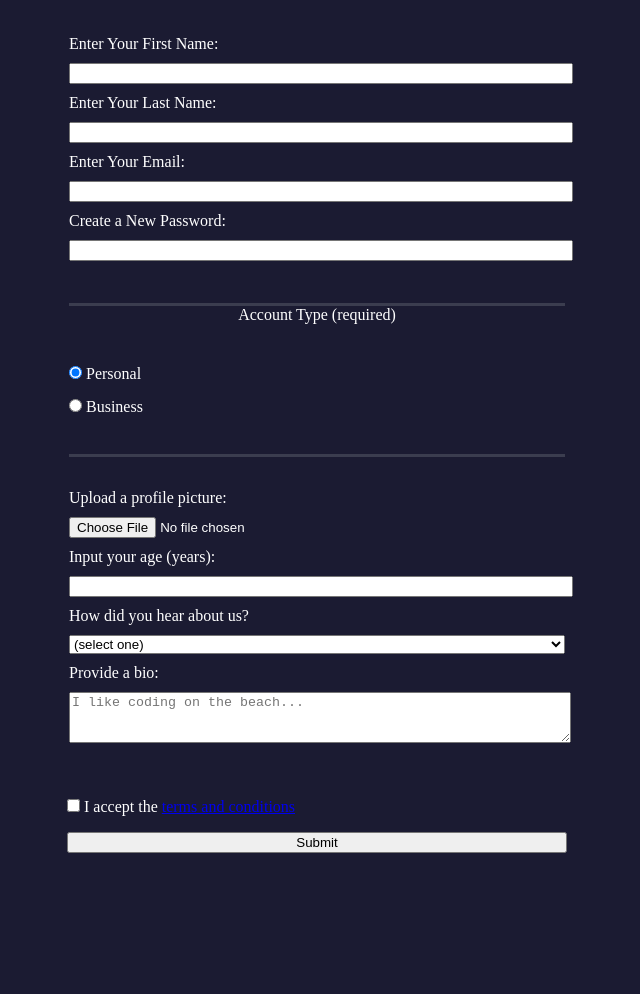
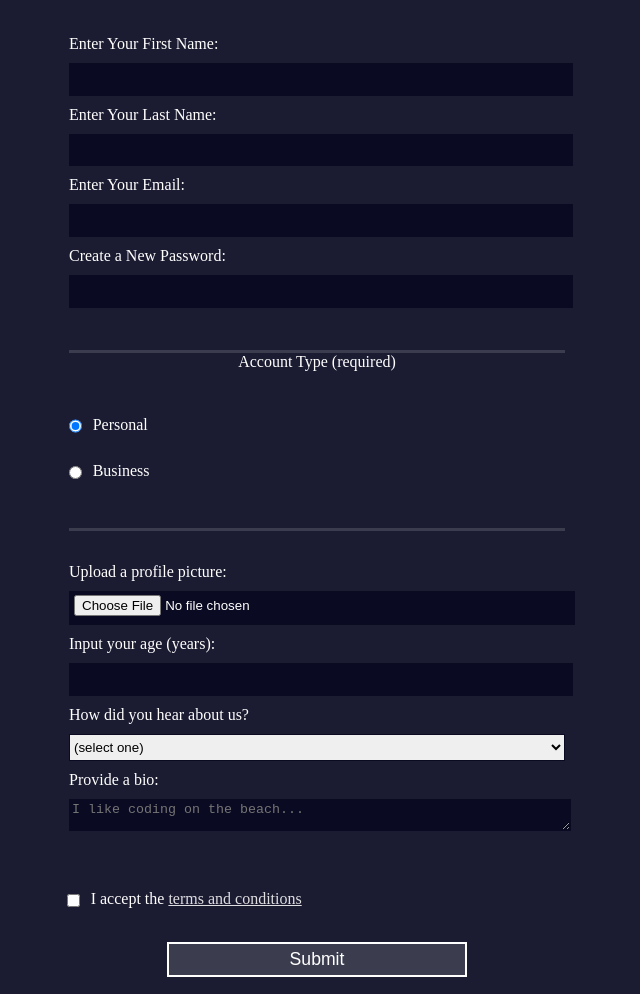
Before and after one commit to z-codez/html-form, a plain HTML site: page index.html in a window 1280 px wide. Shown: the part 111-1105 px from the top of the page, without its empty margins (323-963 px from the left). Before the commit the page ends 974 px from the top, so only its background shows below. Drawn offline with Linux system fonts and the light colour scheme.

Commit message:
More styling

```diff
--- a/css/style.css
+++ b/css/style.css
@@ -32,16 +32,49 @@ fieldset:last-of-type {
 
 label {
   display: block;
+  /*margin: 0.5rem 0;*/
 }
 /* Centering the legends*/
 legend {
   text-align: center;
 }
 
-input, select, textarea {
+input,
+select,
+textarea {
   width: 100%;
   margin: 10px 0;
+  border-color: #0a0a23;
+  border-style: solid;
+  height: 2em;
+}
+
+input,
+textarea {
+  background-color: #0a0a23;
+  color: #ffffff;
+}
+
+input[type="file"] {
+  padding: 1px 2px;
 }
 .inline {
   width: unset;
+  vertical-align: middle;
+  margin-right: 0.5em;
 }
+
+label[for="terms"] a {
+  color: #dfdfe2;
+}
+
+input[type="submit"] {
+  display: block;
+  background-color: #3b3d4f;
+  font-size: 1.1rem;
+  height: 2em;
+  border-color: white;
+  min-width: 300px;
+  width: 60%;
+  margin: 1em auto;
+}
```
